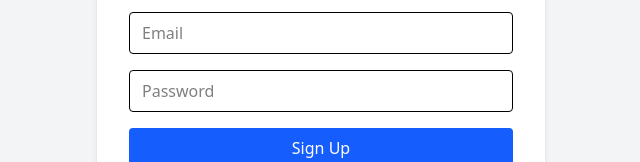
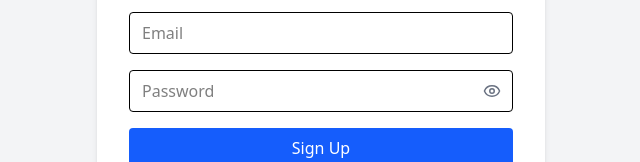
Before and after one commit to saurabh-saini/E-Commerce-Website-and-Admin-Panel, a React app in the folder frontend/: page /register in a window 1280 px wide. Shown: the part 349-511 px from the top of the page, without its empty margins (319-959 px from the left). Built offline with nearby package versions, Linux system fonts and the light colour scheme; the HTML template or start-up script is replaced by a standard one.

Commit message:
add eye button and loading in  Register page

```diff
--- a/frontend/src/pages/onboarding/Register.tsx
+++ b/frontend/src/pages/onboarding/Register.tsx
@@ -1,9 +1,13 @@
+import { useState } from "react";
 import { useForm } from "react-hook-form";
 import { Link, useNavigate } from "react-router-dom";
 import { toast } from "react-toastify";
+import { Eye, EyeOff } from "lucide-react";
+
 import api from "../../services/api";
 import AuthLayout from "../../components/AuthLayout";
 import FormError from "../../components/FormError";
+import Spinner from "../../components/Spinner";
 
 type RegisterForm = {
   name: string;
@@ -12,6 +16,7 @@ type RegisterForm = {
 };
 
 export default function Register() {
+  const [showPassword, setShowPassword] = useState(false);
   const navigate = useNavigate();
 
   const {
@@ -38,7 +43,9 @@ export default function Register() {
           <input
             {...register("name", { required: "Name is required" })}
             placeholder="Full Name"
-            className="w-full border px-3 py-2 rounded"
+            className="w-full border px-3 py-2 rounded
+                       focus:outline-none focus:ring-2 focus:ring-blue-500
+                       focus:border-blue-500"
           />
           <FormError message={errors.name?.message} />
         </div>
@@ -55,13 +62,15 @@ export default function Register() {
             })}
             type="email"
             placeholder="Email"
-            className="w-full border px-3 py-2 rounded"
+            className="w-full border px-3 py-2 rounded
+                       focus:outline-none focus:ring-2 focus:ring-blue-500
+                       focus:border-blue-500"
           />
           <FormError message={errors.email?.message} />
         </div>
 
-        {/* Password */}
-        <div>
+        {/* Password with Eye */}
+        <div className="relative">
           <input
             {...register("password", {
               required: "Password is required",
@@ -70,23 +79,53 @@ export default function Register() {
                 message: "Password must be at least 6 characters",
               },
             })}
-            type="password"
+            type={showPassword ? "text" : "password"}
             placeholder="Password"
-            className="w-full border px-3 py-2 rounded"
+            className="w-full border px-3 py-2 rounded pr-10
+                       focus:outline-none focus:ring-2 focus:ring-blue-500
+                       focus:border-blue-500"
           />
+
+          <button
+            type="button"
+            aria-label={showPassword ? "Hide password" : "Show password"}
+            onClick={() => setShowPassword(!showPassword)}
+            className="absolute right-3 top-1/2 -translate-y-1/2
+                       text-gray-500 hover:text-gray-700
+                       cursor-pointer focus:outline-none"
+          >
+            {showPassword ? <EyeOff size={18} /> : <Eye size={18} />}
+          </button>
+
           <FormError message={errors.password?.message} />
         </div>
 
+        {/* Submit Button */}
         <button
           disabled={isSubmitting}
-          className="w-full bg-blue-600 text-white py-2 rounded hover:bg-blue-700"
+          className={`w-full py-2 rounded text-white flex items-center justify-center gap-2 transition
+            ${
+              isSubmitting
+                ? "bg-blue-400 opacity-70 cursor-not-allowed"
+                : "bg-blue-600 hover:bg-blue-700 cursor-pointer"
+            }`}
         >
-          {isSubmitting ? "Creating account..." : "Sign Up"}
+          {isSubmitting ? (
+            <>
+              <Spinner /> Creating account...
+            </>
+          ) : (
+            "Sign Up"
+          )}
         </button>
 
+        {/* Footer Links */}
         <p className="text-sm text-center">
           Already have an account?{" "}
-          <Link to="/login" className="text-blue-600 hover:underline">
+          <Link
+            to="/login"
+            className="text-blue-600 hover:underline cursor-pointer"
+          >
             Login
           </Link>
         </p>
```
